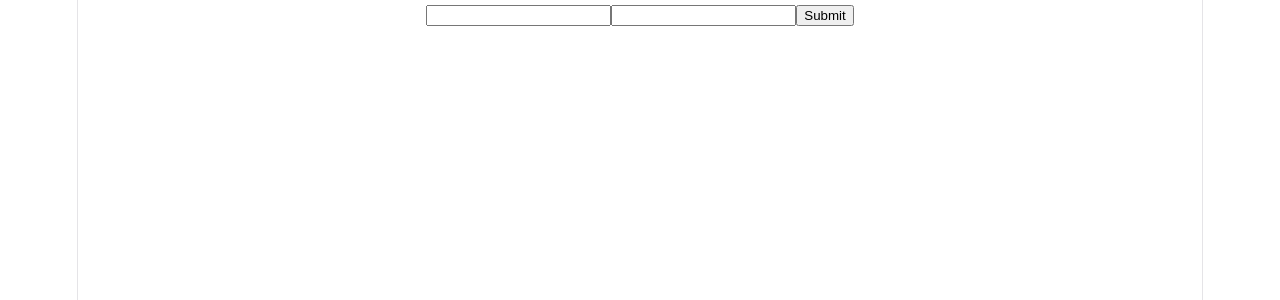
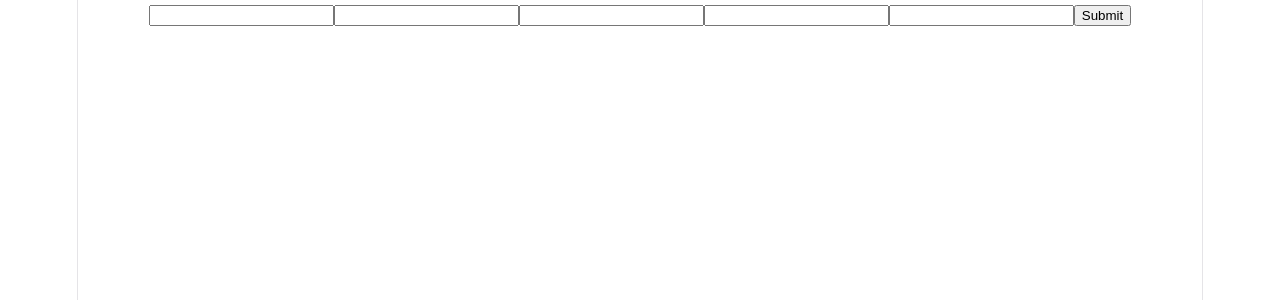
Before and after one commit to baljeetmatta/section-d-react, a React (Vite) app: page / in a window 1280 px wide. Shown: the top 300 px of the page. Built offline with nearby package versions, Linux system fonts and the light colour scheme.

Commit message:
yup and zod

```diff
--- a/src/HookForm.tsx
+++ b/src/HookForm.tsx
@@ -2,6 +2,11 @@ import {useForm} from "react-hook-form"
 import "./App.css"
 import { yupResolver } from "@hookform/resolvers/yup";
 import { UserSchema } from "./validators/UserSchema";
+// type FormType={
+//     name:strin,
+//     age:number,
+
+// }
 const HookForm=()=>{
 
     const {handleSubmit,register,formState}=useForm({
@@ -25,6 +30,13 @@ const HookForm=()=>{
                 {errors.name && <p className="error-msg">{errors.name.message}</p>}
                 <input type="text" {...register("age")}/>
                    {errors.age && <p className="error-msg">{errors.age.message}</p>}
+              <input type="password" {...register("password")}/>
+                   {errors.password && <p className="error-msg">{errors.password.message}</p>}
+              <input type="password" {...register("confirmpassword")}/>
+                   {errors.confirmpassword && <p className="error-msg">{errors.confirmpassword.message}</p>}
+
+              <input type="text" {...register("email")}/>
+                   {errors.email && <p className="error-msg">{errors.email.message}</p>}
 
                 <input type="submit"/>
 
--- a/src/validators/UserSchema.ts
+++ b/src/validators/UserSchema.ts
@@ -1,13 +1,38 @@
 import * as yup from "yup"
+import { passwordSchema } from "./passwordSchema"
 
 export const UserSchema=yup.object({
     name:yup.string()
     .required("Name must be required")
-    .length(4,"Name must of atleast 4 characters")
+    .min(4,"Name must of atleast 4 characters")
     .trim()
     .lowercase(),
     age:yup.number()
-    .required()
-    .min(18,"Age must >18")
+    .required(),
+    // .min(18,"Age must >18"),
+    password:passwordSchema,
+    confirmpassword:yup.string()
+    .oneOf([yup.ref("password")],"Password not matched"),
+    email:yup.string()
+    // .required("email must be specified")
+    // .email("not valid format")
+    .when("age",{
+        is:(value:number)=>value>=18,
+        then:schema=>
+            schema.required("Email must be specified")
+             .email("Must be in valid format"),
+        otherwise:schema=>
+            schema.notRequired()
+
+
+    })
+    .test("EmailCheck","Email already exists", value=>{
+        // if(value?.startsWith("admin"))
+        //     return false;
+        // else
+        //     return true;
+       // let response=  await fetch("")
+    })
+
 
 })
--- /dev/null
+++ b/src/validators/passwordSchema.ts
@@ -0,0 +1,4 @@
+import * as yup from "yup"
+export const passwordSchema=yup.string()
+            .required("password is required")
+            .min(5,"Min 5 character password")
```
